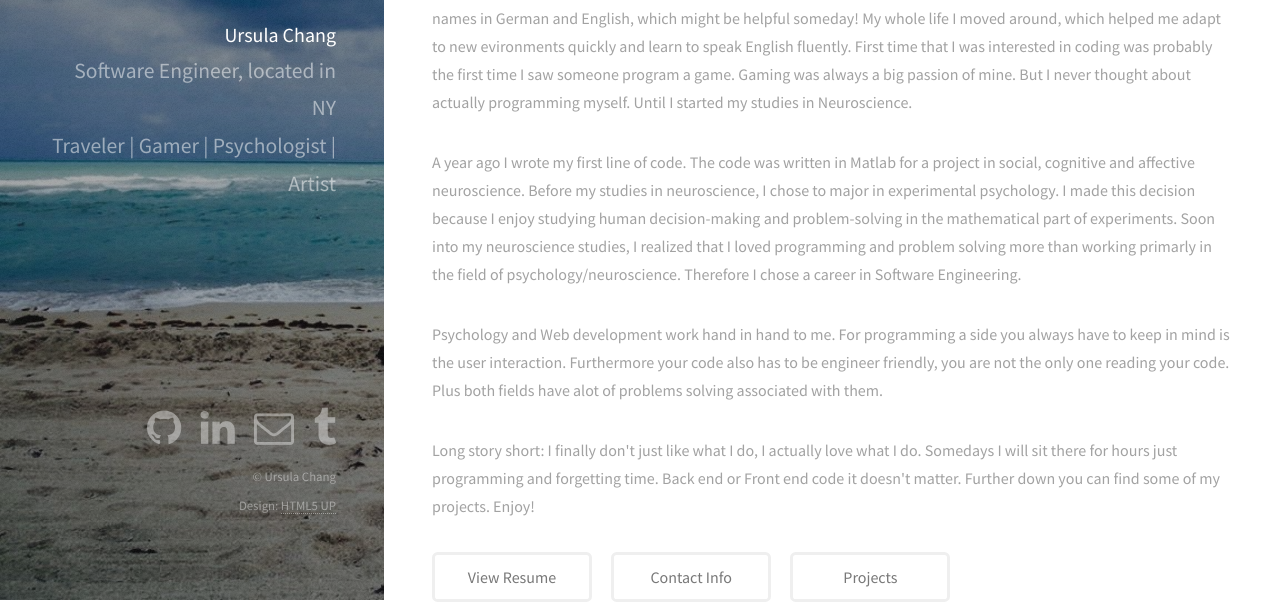
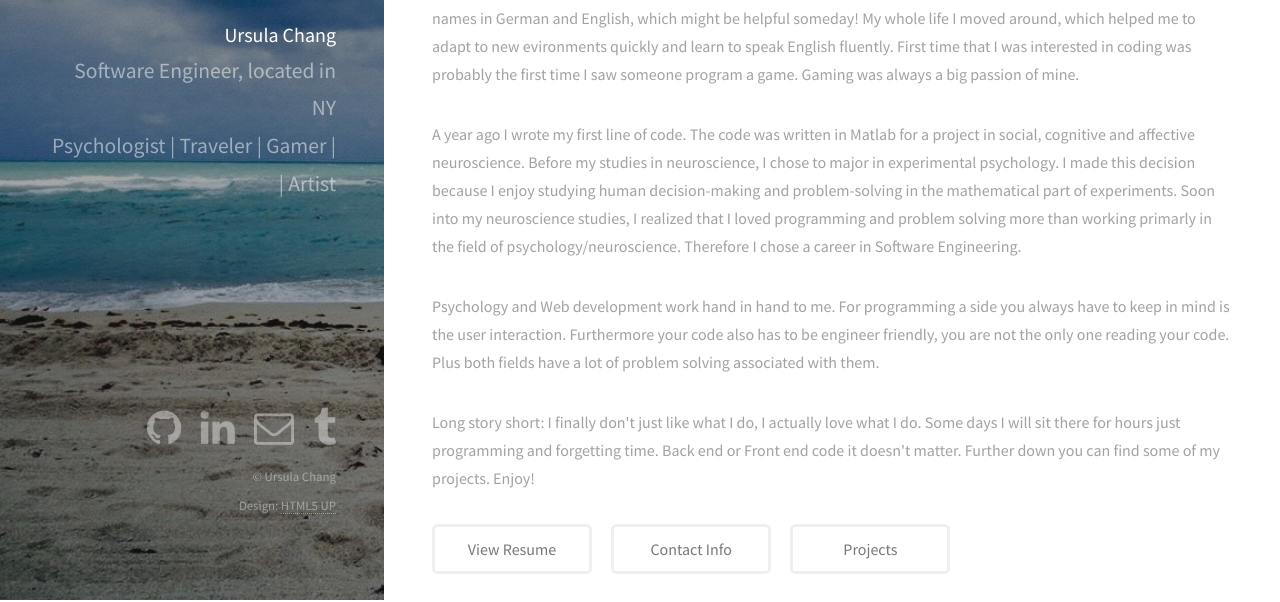
Before and after one commit to umgoldstein/umgoldstein.github.io, a plain HTML site: page index.html in a window 1280 px wide. Shown: the part 200-802 px from the top of the page. Drawn offline with Linux system fonts and the light colour scheme.

Commit message:
Edit ReadMe.

```diff
--- a/index.html
+++ b/index.html
@@ -19,7 +19,7 @@
 			<header id="header">
 				<a href="#" class="image avatar"><img src="images/avatar.jpg" alt="" /></a>
 				<h1><strong>Ursula Chang</strong></h1><div class="job-title"> Software Engineer,
-				located in NY</div><div class="other-titles"> Traveler | Gamer | Psychologist | Artist</div>
+				located in NY</div><div class="other-titles">  Psychologist | Traveler | Gamer | | Artist</div>
 			</header>
 
 		<!-- Main -->
@@ -30,15 +30,14 @@
 						<header class="major">
 							<h2>About me</h2>
 						</header>
-						<p> I am a software engineer with a background in Ruby, Javascript, Rails, React and much more! Plus I can write my variable names in German and English, which might be helpful someday! My whole life I moved around, which helped me adapt to new evironments quickly and learn to speak English fluently.
-							First time that I was interested in coding was probably the first time I saw someone program a game. Gaming was always a big passion of mine.
-							But I never thought about actually programming myself. Until I started my studies in Neuroscience.</p>
+						<p> I am a software engineer with a background in Ruby, Javascript, Rails, React and much more! Plus I can write my variable names in German and English, which might be helpful someday! My whole life I moved around, which helped me to adapt to new evironments quickly and learn to speak English fluently.
+							First time that I was interested in coding was probably the first time I saw someone program a game. Gaming was always a big passion of mine.</p>
 						<p>A year ago I wrote my first line of code. The code was written in Matlab for a project in social, cognitive and affective neuroscience. Before my studies in neuroscience, I chose to major in experimental psychology. I made this decision because I enjoy studying human decision-making and problem-solving in the mathematical part of experiments.
 						Soon into my neuroscience studies, I realized that I loved programming and problem solving more than working primarly in the field of psychology/neuroscience. Therefore I chose a career in Software Engineering.</p>
 						<p>
 						Psychology and Web development work hand in hand to me. For programming a side you always have to keep in mind is the user interaction. Furthermore your code also has to be engineer friendly, you are not the only one reading your code.
-						Plus both fields have alot of problems solving associated with them. </p>
-						<p>Long story short: I finally don't just like what I do, I actually love what I do. Somedays I will sit there for hours just programming and forgetting time.
+						Plus both fields have a lot of problem solving associated with them. </p>
+						<p>Long story short: I finally don't just like what I do, I actually love what I do. Some days I will sit there for hours just programming and forgetting time.
 							Back end or Front end code it doesn't matter. Further down you can find some of my projects. Enjoy! </p>
 
 						<ul class="actions">
```
